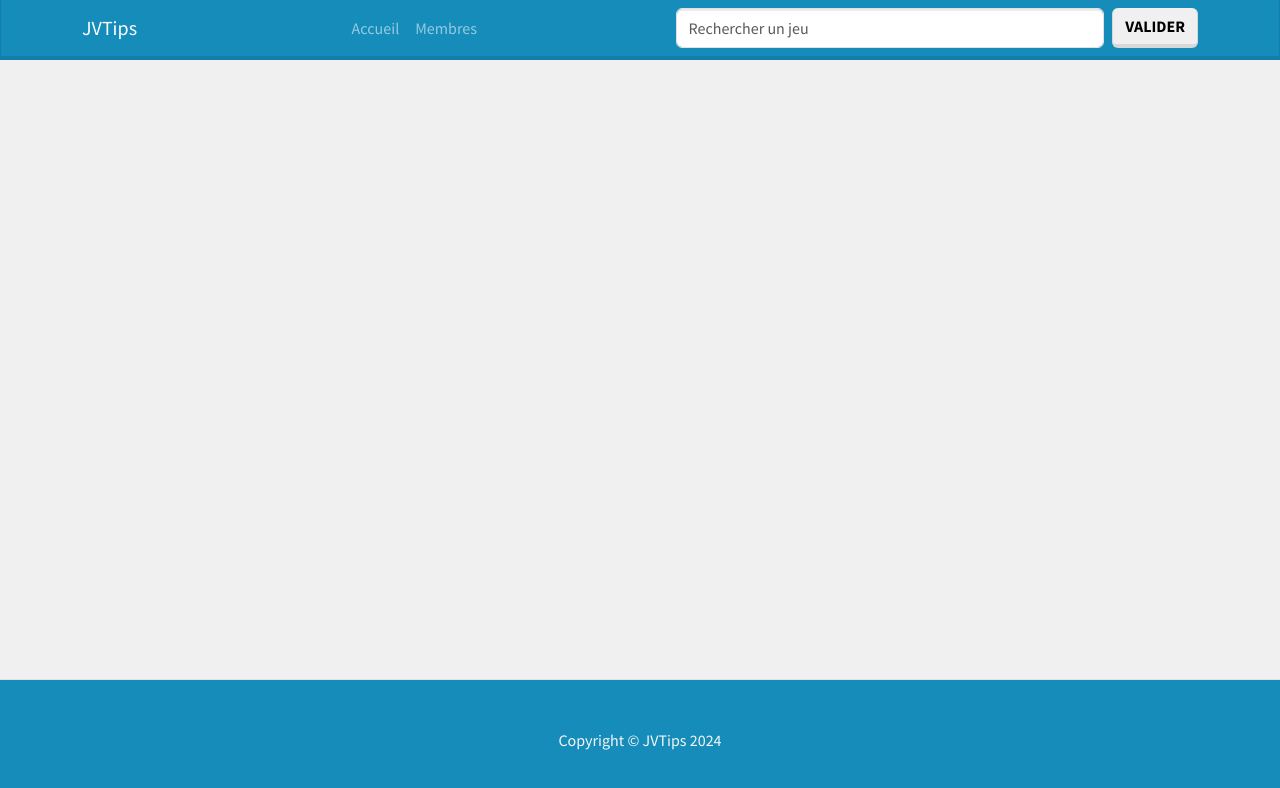
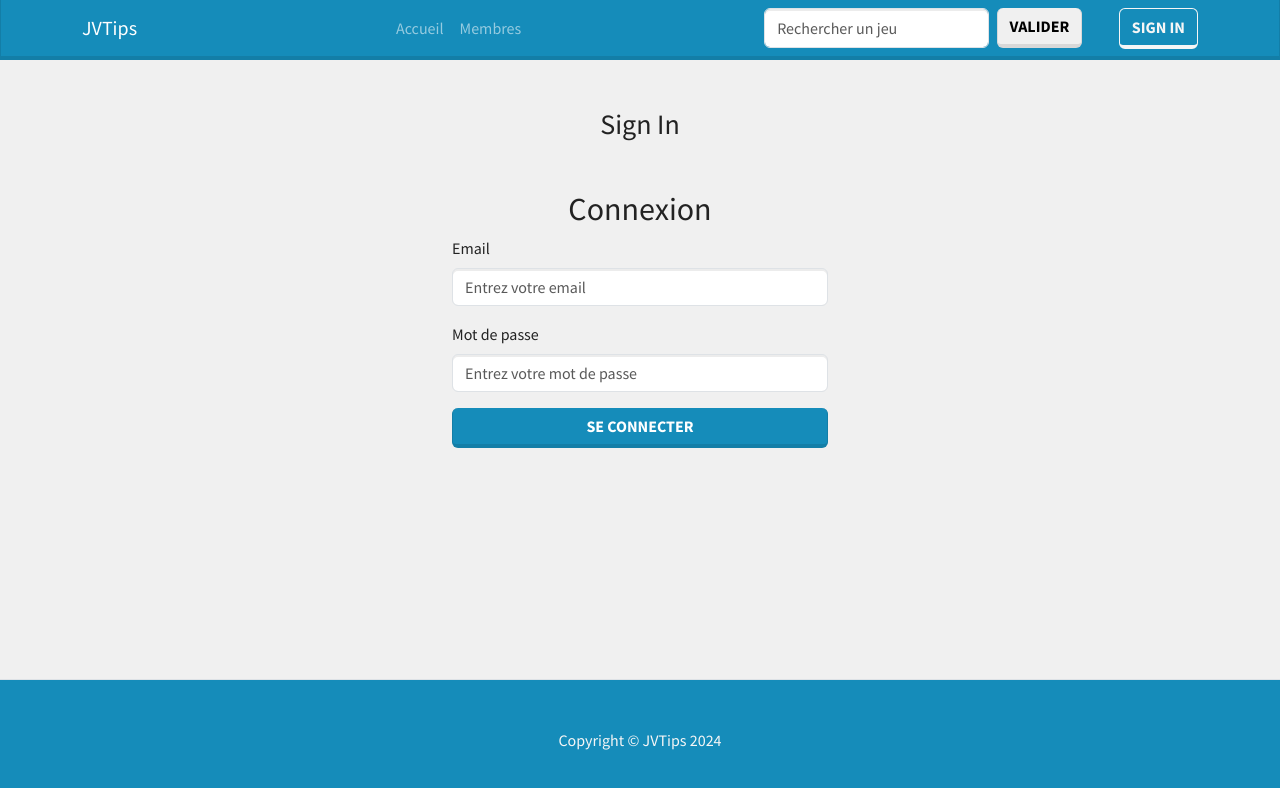
Before and after one commit to gaudesp/jvtips-frontend, a Vue app: page /sign-in in a window 1280 px wide. Shown: the top 788 px of the page. Built offline with nearby package versions, Linux system fonts and the light colour scheme.

Commit message:
feat: add auth module

```diff
--- /dev/null
+++ b/src/auth/components/SignInForm.vue
@@ -0,0 +1,58 @@
+<template>
+  <div class="container mt-5">
+    <h2 class="text-center">Connexion</h2>
+    <form @submit.prevent="handleSignIn">
+      <div class="mb-3">
+        <label for="email" class="form-label">Email</label>
+        <input
+          type="email"
+          id="email"
+          v-model="email"
+          class="form-control"
+          required
+          placeholder="Entrez votre email"
+        />
+      </div>
+      <div class="mb-3">
+        <label for="password" class="form-label">Mot de passe</label>
+        <input
+          type="password"
+          id="password"
+          v-model="password"
+          class="form-control"
+          required
+          placeholder="Entrez votre mot de passe"
+        />
+      </div>
+      <div v-if="errorMessage" class="alert alert-danger" role="alert">
+        {{ errorMessage }}
+      </div>
+      <button type="submit" class="btn btn-primary w-100">Se connecter</button>
+    </form>
+  </div>
+</template>
+
+<script setup lang="ts">
+import { ref } from 'vue';
+import { useAuthStore } from '@/auth/stores/AuthStore';
+import { useRouter } from 'vue-router';
+
+const authStore = useAuthStore();
+const router = useRouter();
+
+const email = ref('');
+const password = ref('');
+const errorMessage = ref('');
+
+const handleSignIn = async () => {
+  await authStore.signIn(email.value, password.value);
+  router.push('/');
+};
+</script>
+
+<style scoped>
+.container {
+  max-width: 400px;
+  margin: auto;
+}
+</style>
--- /dev/null
+++ b/src/auth/services/AuthService.ts
@@ -0,0 +1,9 @@
+import apiClient from '@/core/services/ApiService';
+
+export const authenticate = async (email: string, password: string) => {
+  const response = await apiClient.post('/auth/token', {
+    email,
+    password,
+  });
+  return response.data;
+};
--- /dev/null
+++ b/src/auth/stores/AuthStore.ts
@@ -0,0 +1,44 @@
+import { defineStore } from 'pinia';
+import { authenticate } from '@/auth/services/AuthService';
+import router from '@/router';
+
+export const useAuthStore = defineStore('auth', {
+  state: () => ({
+    token: null as string | null,
+  }),
+  getters: {
+    isAuthenticated(state): boolean {
+      return !!state.token || !!localStorage.getItem('token');
+    },
+  },
+  actions: {
+    async signIn(email: string, password: string) {
+      const response = await authenticate(email, password);
+      this.token = response.access_token;
+
+      if (this.token) {
+        localStorage.setItem('token', this.token);
+      }
+
+      const redirectPath = router.currentRoute.value.query.redirect || '/';
+      router.push(redirectPath as string);
+    },
+
+    signOut() {
+      this.token = null;
+      localStorage.removeItem('token');
+      router.push('/sign-in');
+    },
+
+    getToken() {
+      return this.token || localStorage.getItem('token');
+    },
+
+    initializeAuth() {
+      const storedToken = localStorage.getItem('token');
+      if (storedToken) {
+        this.token = storedToken;
+      }
+    },
+  },
+});
--- /dev/null
+++ b/src/auth/views/SignInPage.vue
@@ -0,0 +1,10 @@
+<template>
+  <div class="container mt-5">
+    <h3 class="text-center">Sign In</h3>
+    <SignInForm />
+  </div>
+</template>
+
+<script setup lang="ts">
+import SignInForm from '@/auth/components/SignInForm.vue';
+</script>
--- a/src/core/components/Navbar.vue
+++ b/src/core/components/Navbar.vue
@@ -24,7 +24,7 @@
         </ul>
 
         <form
-          class="d-flex position-relative w-50"
+          class="d-flex position-relative w-40 me-4"
           data-bs-theme="light"
           @submit.prevent="handleSearch"
           ref="searchForm"
@@ -68,17 +68,22 @@
             </template>
           </div>
         </form>
+
+        <div class="d-flex">
+          <button v-if="isAuthenticated" @click="handleSignOut" class="btn btn-outline-light">Sign Out</button>
+          <router-link v-else to="/sign-in" class="btn btn-outline-light">Sign In</router-link>
+        </div>
       </div>
     </div>
   </nav>
 </template>
-
 
 <script setup lang="ts">
 import { ref, computed, onMounted, onBeforeUnmount, watch } from 'vue';
 import { useRoute, useRouter } from 'vue-router';
 import { useGameStore } from '@/game/stores/GameStore';
 import { useLoaderStore } from '@/core/stores/LoaderStore';
+import { useAuthStore } from '@/auth/stores/AuthStore'; // Importation du AuthStore
 import { loadWithLoader } from '@/core/helpers/LoadingHelper';
 import Loader from '@/core/components/Loader.vue';
 
@@ -86,7 +91,9 @@ const route = useRoute();
 const router = useRouter();
 const gameStore = useGameStore();
 const loaderStore = useLoaderStore();
+const authStore = useAuthStore(); // Instanciation du AuthStore
 
+const isAuthenticated = computed(() => !!authStore.getToken()); // Vérifie si l'utilisateur est connecté
 const isUsersRoute = computed(() => route.path.startsWith('/users'));
 const searchQuery = ref('');
 const showDropdown = ref(false);
@@ -142,6 +149,10 @@ const handleClickOutside = (event: MouseEvent) => {
   }
 };
 
+const handleSignOut = () => {
+  authStore.signOut(); // Déconnexion de l'utilisateur
+};
+
 onMounted(() => {
   window.addEventListener('click', handleClickOutside);
 });
@@ -161,4 +172,12 @@ watch(route, closeDropdown);
 .navbar .nav-link {
   padding: 1rem;
 }
+
+.form-control {
+  width: 70%;
+}
+
+.btn-outline-light {
+  margin-left: 10px;
+}
 </style>
--- a/src/router.ts
+++ b/src/router.ts
@@ -3,6 +3,8 @@ import HomePage from '@/home/views/HomePage.vue';
 import UserListPage from '@/user/views/UserListPage.vue';
 import UserDetailsPage from '@/user/views/UserDetailsPage.vue';
 import GameDetailsPage from '@/game/views/GameDetailsPage.vue';
+import SignInPage from '@/auth/views/SignInPage.vue';
+import { useAuthStore } from '@/auth/stores/AuthStore';
 
 const routes = [
   {
@@ -14,16 +16,23 @@ const routes = [
     path: '/users',
     name: 'UserList',
     component: UserListPage,
+    //meta: { requiresAuth: true },
   },
   {
     path: '/users/:id',
     name: 'UserDetails',
     component: UserDetailsPage,
+    //meta: { requiresAuth: true },
   },
   {
     path: '/games/:id',
     name: 'GameDetails',
     component: GameDetailsPage,
+  },
+  {
+    path: '/sign-in',
+    name: 'SignIn',
+    component: SignInPage,
   },
 ];
 
@@ -32,4 +41,19 @@ const router = createRouter({
   routes,
 });
 
+router.beforeEach((to, from, next) => {
+  const authStore = useAuthStore();
+
+  if (to.meta.requiresAuth && !authStore.isAuthenticated) {
+    next({
+      name: 'SignIn',
+      query: { redirect: to.fullPath },
+    });
+  } else if (to.name === 'SignIn' && authStore.isAuthenticated) {
+    next(from.fullPath);
+  } else {
+    next();
+  }
+});
+
 export default router;
```
